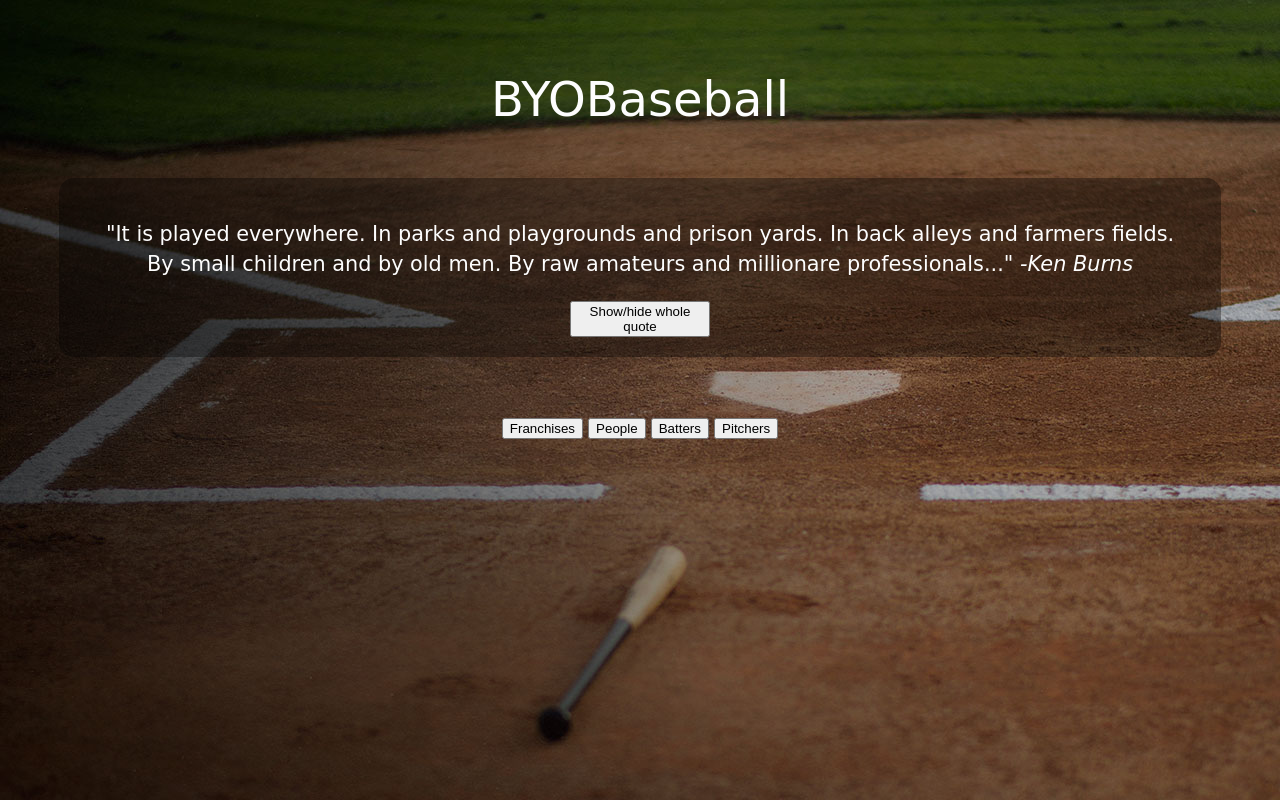
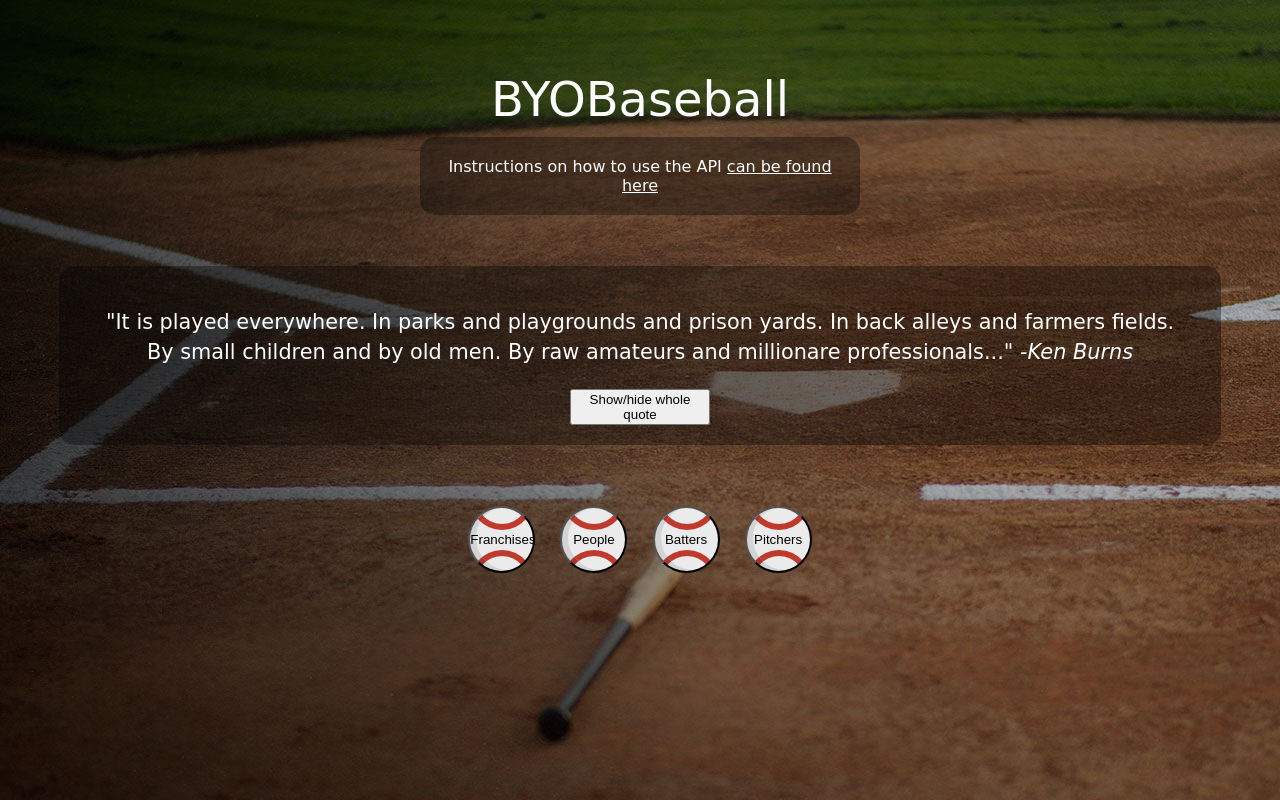
Before and after one commit to JohnBinning/BYOB, a website: page public/index.html in a window 1280 px wide. Drawn offline with nearby package versions, Linux system fonts and the light colour scheme; a web font is replaced by a local one.

Commit message:
add styling for fe route buttons, add instructions link

```diff
--- a/public/index.css
+++ b/public/index.css
@@ -4,6 +4,7 @@ body {
   display: flex;
   flex-direction: column;
   text-align: center;
+  align-items: center;
   font-family: 'Cabin Sketch', cursive;
 }
 
@@ -25,17 +26,36 @@ header {
   /*background-color: rgba(255, 255, 255, .35);*/
 }
 
+#burns-container,
+.card,
+#instructions {
+  background-color: rgba(0, 0, 0, .35);
+  color: #FDFDFD;
+  border-radius: 15px;
+}
+
+#instructions {
+  padding: 20px;
+  max-width: 400px;
+  margin-top: 10px;
+}
+
+a:visited,
+a {
+  color: #FDFDFD;
+}
+
+button:hover {
+  cursor: pointer;
+}
+
 #burns-container {
   margin: 4%;
   padding: 20px;
-  background-color: rgba(0, 0, 0, .35);
-  color: #FDFDFD;
-  border-radius: 15px;
   display: flex;
   flex-direction: column;
   text-align: center;
   align-items: center;
-  justify-content: center;
 }
 
 #button-container {
@@ -52,12 +72,19 @@ header {
 .card {
   margin: 10px;
   padding: 10px;
-  background-color: rgba(0, 0, 0, .35);
-  color: #FDFDFD;
-  /*max-width: 60%;*/
 }
 
 #quote {
   /*margin-left: 15px;*/
   max-width: 140px;
 }
+
+.fetch-btn {
+  width: 67px;
+  height: 67px;
+  padding: 0;
+  border-radius: 50%;
+  margin-left: 10px;
+  margin-right: 10px;
+  background-image: url('assets/baseball.png')
+}
--- a/public/index.html
+++ b/public/index.html
@@ -12,6 +12,7 @@
   </head>
   <body>
     <header>BYOBaseball</header>
+    <div id='instructions'>Instructions on how to use the API <a href='https://github.com/JohnBinning/BYOB' target='_blank'>can be found here</a></div>
     <section id='burns-container'>
       <article id='burns'>"It is played everywhere. In parks and playgrounds and prison yards.
         In back alleys and farmers fields. By small children and by old men.
```
Also changed, not shown: public/assets/baseball.png (added).
